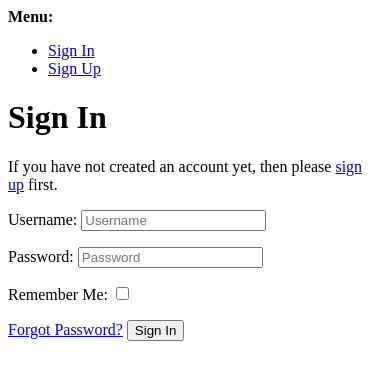
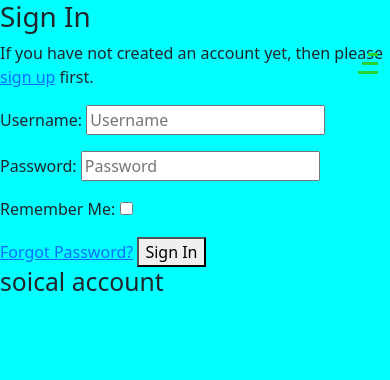
Before and after one commit to AsmaaAamir/CI_PP4_A-BAKES, a Django app: page /accounts/login/ in a window 390 px wide. Shown: the top 380 px of the page. Run offline with Django 3.2, Linux system fonts and the light colour scheme; some libraries are stand-ins or nearby versions.

Commit message:
adding nav bar

```diff
--- a/blog/urls.py
+++ b/blog/urls.py
@@ -10,5 +10,10 @@ urlpatterns = [
     path('login', views.LoginPage.as_view(), name='login'),
     path('logout', views.LogoutPage.as_view(), name='logout'),
     path('signup', views.SignupPage.as_view(), name='signup'),
+    path('gallary', views.GallaryPage.as_view(), name='gallary'),
+    path('contacy', views.ContactPage.as_view(), name='contact'),
+
+
+
 
 ]
--- a/static/css/style.css
+++ b/static/css/style.css
@@ -0,0 +1,201 @@
+
+
+body{
+    background-color: aqua;
+}
+
+
+/*--------------- Nav Bar -----------------*/
+/* main-header start */
+[data-target="#mainMenu"] {
+    position: relative;
+    z-index: 999;
+  }
+
+  #mainMenu li > a {
+    font-size: 12px;
+    letter-spacing: 1px;
+    color: #0a0a0a;
+    font-weight: 400;
+    position: relative;
+    z-index: 1;
+    text-decoration: none;
+  }
+
+  .main-header.fixed-nav #mainMenu li > a {
+    color: #f3eeee;
+    text-decoration: none;
+  }
+
+  #mainMenu li:not(:last-of-type) {
+    margin-right: 30px;
+  }
+
+  #mainMenu li > a::before {
+    position: absolute;
+    content: "";
+    width: calc(100% - 1px);
+    height: 1px;
+    background: #0c0c0c;
+    bottom: -6px;
+    left: 0;
+
+    -webkit-transform: scale(0, 1);
+    -ms-transform: scale(0, 1);
+    transform: scale(0, 1);
+    -webkit-transform-origin: right center;
+    -ms-transform-origin: right center;
+    transform-origin: right center;
+    z-index: -1;
+
+    -webkit-transition: transform 0.5s ease;
+    transition: transform 0.5s ease;
+  }
+
+  #mainMenu li > a:hover::before,
+  #mainMenu li > a.active::before {
+    -webkit-transform: scale(1, 1);
+    -ms-transform: scale(1, 1);
+    transform: scale(1, 1);
+    -webkit-transform-origin: left center;
+    -ms-transform-origin: left center;
+    transform-origin: left center;
+  }
+
+  .main-header.fixed-nav #mainMenu li > a::before {
+    background: #000;
+  }
+
+  .main-header {
+    position: fixed;
+    top: 25px;
+    left: 0;
+    z-index: 99;
+    width: 100%;
+    -webkit-transition: all 0.4s ease;
+    transition: all 0.4s ease;
+  }
+
+  .main-header.fixed-nav {
+    top: 0;
+    background: #080808;
+    -webkit-box-shadow: 0 8px 12px -8px rgba(0, 0, 0, 0.09);
+    box-shadow: 0 8px 12px -8px rgba(0, 0, 0, 0.09);
+    -webkit-transition: all 0.4s ease;
+    transition: all 0.4s ease;
+  }
+
+  .main-header.fixed-nav .navbar-brand > img:last-of-type {
+    display: block;
+  }
+
+  .main-header.fixed-nav .navbar-brand > img:first-of-type {
+    display: none;
+  }
+  .navbar-brand {
+    color: #e21a1a;
+  }
+  .main-header .navbar-brand img {
+    max-width: 40px;
+    animation: fadeInLeft 0.4s both 0.4s;
+  }
+  /* main-header end */
+  @media (max-width: 991px) {
+    /*header starts*/
+    .collapse.in {
+      display: block !important;
+      padding: 0;
+      clear: both;
+    }
+
+    .navbar-toggler {
+      margin: 0;
+      padding: 0;
+      width: 40px;
+      height: 40px;
+      position: absolute;
+      top: 25px;
+      right: 0;
+      border: none;
+      border-radius: 0;
+      outline: none !important;
+    }
+
+    .main-header .navbar {
+      float: none;
+      width: 100%;
+      padding-left: 0;
+      padding-right: 0;
+      text-align: center;
+    }
+
+    .main-header .navbar-nav {
+      margin-top: 70px;
+    }
+
+    .main-header .navbar-nav li .nav-link {
+      text-align: center;
+      padding: 20px 15px;
+      border-radius: 0px;
+    }
+
+    /**/
+    .main-header .navbar-toggler .icon-bar {
+      background-color: #25d333;
+      margin: 0 auto 6px;
+      border-radius: 0;
+      width: 30px;
+      height: 3px;
+      position: absolute;
+      right: 0;
+      -webkit-transition: all 0.2s ease;
+      transition: all 0.2s ease;
+    }
+
+    .main-header .navbar .navbar-toggler .icon-bar:first-child {
+      margin-top: 3px;
+    }
+
+    .main-header .navbar-toggler .icon-bar-1 {
+      width: 10px;
+      top: 0px;
+    }
+
+    .main-header .navbar-toggler .icon-bar-2 {
+      width: 16px;
+      top: 12px;
+    }
+
+    .main-header .navbar-toggler .icon-bar-3 {
+      width: 20px;
+      top: 21px;
+    }
+
+    .main-header .current .icon-bar {
+      margin-bottom: 5px;
+      border-radius: 0;
+      display: block;
+    }
+
+    .main-header .current .icon-bar-1 {
+      width: 18px;
+    }
+
+    .main-header .current .icon-bar-2 {
+      width: 30px;
+    }
+
+    .main-header .current .icon-bar-3 {
+      width: 10px;
+    }
+
+    .main-header .navbar-toggler:hover .icon-bar {
+      background-color: #ec1414;
+    }
+
+    .main-header .navbar-toggler:focus .icon-bar {
+      background-color: #1c1fda;
+    }
+
+    /*header ends*/
+  }
--- a/static/js/base.js
+++ b/static/js/base.js
@@ -2,5 +2,5 @@ setTimeout(function (){
     let messages = document.getElementById("msg");
     let alert = new bootstrap.Alert(messages);
     alert.close();
-    }, 3000
+    }, 5000
     );
--- a/templates/account/login.html
+++ b/templates/account/login.html
@@ -1,4 +1,4 @@
-{% extends "account/base.html" %}
+{% extends "base.html" %}
 
 {% load i18n %}
 {% load account socialaccount %}
--- a/templates/account/logout.html
+++ b/templates/account/logout.html
@@ -1,4 +1,4 @@
-{% extends "account/base.html" %}
+{% extends "base.html" %}
 
 {% load i18n %}
 
--- a/templates/account/signup.html
+++ b/templates/account/signup.html
@@ -1,4 +1,4 @@
-{% extends "account/base.html" %}
+{% extends "base.html" %}
 
 {% load i18n %}
 
--- a/templates/base.html
+++ b/templates/base.html
@@ -3,38 +3,67 @@
 <!DOCTYPE html>
 <html lang="en">
 <head>
-    <title>A'Bakes</title>
+    <!-- Meta Tags-->
+    <title>A'Kitchen</title>
     <meta charset="UTF-8">
     <meta http-equiv="X-UA-Compatible" content="IE=edge">
     <meta name="viewport" content="width=device-width, initial-scale=1.0">
+    <meta name="description" content="Baking blog">
+    <meta name="keywords" content="blog, baking at home, recipes">
+
+    <!-- Bootstrap -->
+    <link href="https://cdn.jsdelivr.net/npm/bootstrap@5.0.1/dist/css/bootstrap.min.css" rel="stylesheet"
+        integrity="sha384-+0n0xVW2eSR5OomGNYDnhzAbDsOXxcvSN1TPprVMTNDbiYZCxYbOOl7+AMvyTG2x" crossorigin="anonymous">
+
+    <!-- Favicon Link -->
+
+    <!-- Font Awesome link-->
     <script src="https://kit.fontawesome.com/897448a459.js" crossorigin="anonymous"></script>
+
+    <!-- Customer CSS Stylesheet -->
+    <link rel="stylesheet" href="{% static 'css/style.css' %}">
 </head>
 <body>
     <!-- Nav Bar & Logo -->
-    <header>
-        <nav>
-            <h2>Logo</h2>
-            <ul>
+    <header class="main-header">
+        <div class="container">
+            <nav class="navbar navbar-expand-lg main-nav px-0">
+                <a class="navbar-brand" href=""></a>
+                <button class="navbar-toggler" type="button" data-toggle="collapse" data-target="#mainMenu" aria-controls="mainMenu" aria-expanded="false" aria-label="Toggle navigation">
+                    <span class="icon-bar icon-bar-1"></span>
+                    <span class="icon-bar icon-bar-2"></span>
+                    <span class="icon-bar icon-bar-3"></span>
+                </button>
+            <div class="collapse navbar-collapse" id="mainMenu">
+                <ul class="navbar-nav ml-auto text-uppercase f1">
                 <li>
-                    <a href="{% url 'home' %}">Home</a>
+                    <a href="{% url 'home' %}" class="active active-first">Home</a>
                 </li>
                 <li>
                     <a href="{% url 'blog' %}">Blog</a>
                 </li>
+                <li>
+                    <a href="{% url 'gallary' %}">Gallary</a>
+                </li>
+                <li>
+                    <a href="{% url 'contact' %}">Contact Us</a>
+                </li>
                 {% if user.is_authenticated %}
                 <li>
-                    <a href="{% url 'account_logout' %}">Log out</a>
+                    <a href="{% url 'account_logout' %}">Log Out</a>
                 </li>
                 {% else %}
                 <li>
-                    <a href="{% url 'account_login' %}">Login</a>
+                    <a href="{% url 'account_login' %}">Log In</a>
                 </li>
                 <li>
-                    <a href="{% url 'account_signup' %}">Signup</a>
+                    <a href="{% url 'account_signup' %}">Sign Up</a>
                 </li>
                 {% endif %}
-            </ul>
-        </nav>
+                </ul>
+            </div>
+            </nav>
+        </div>
     </header>
     <div class="message-container">
         <div class="row">
@@ -48,7 +77,6 @@
                 {% endfor%}
             </div>
         </div>
-
     </div>
     <main>
     {% block content %}
@@ -59,6 +87,6 @@
     <footer>
         <h2>soical account</h2>
     </footer>
-    <script src="{% static 'js/base.js %}"></script>
+    <script src="{% static 'js/base.js' %}"></script>
 </body>
 </html>
```
Also changed, not shown: blog/views.py (+10 -0 lines).
